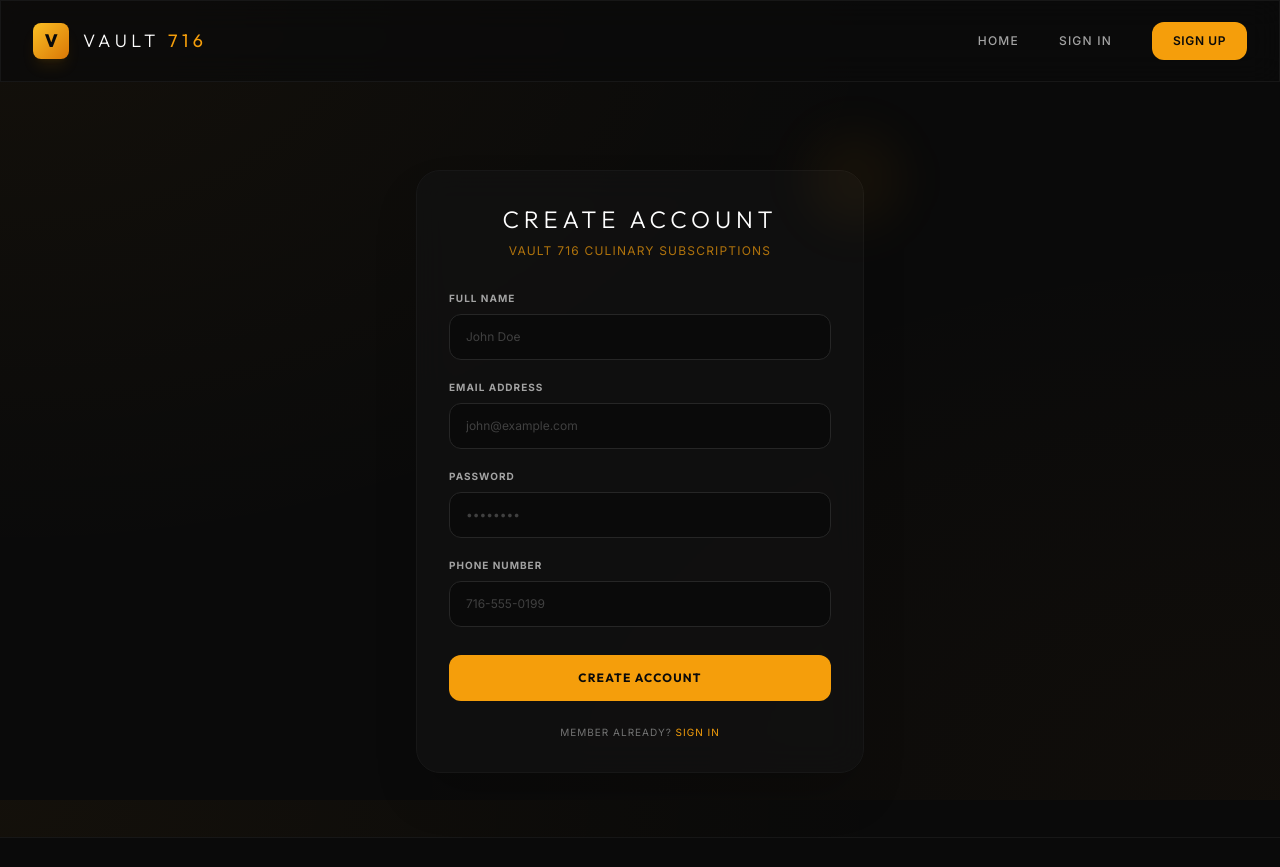
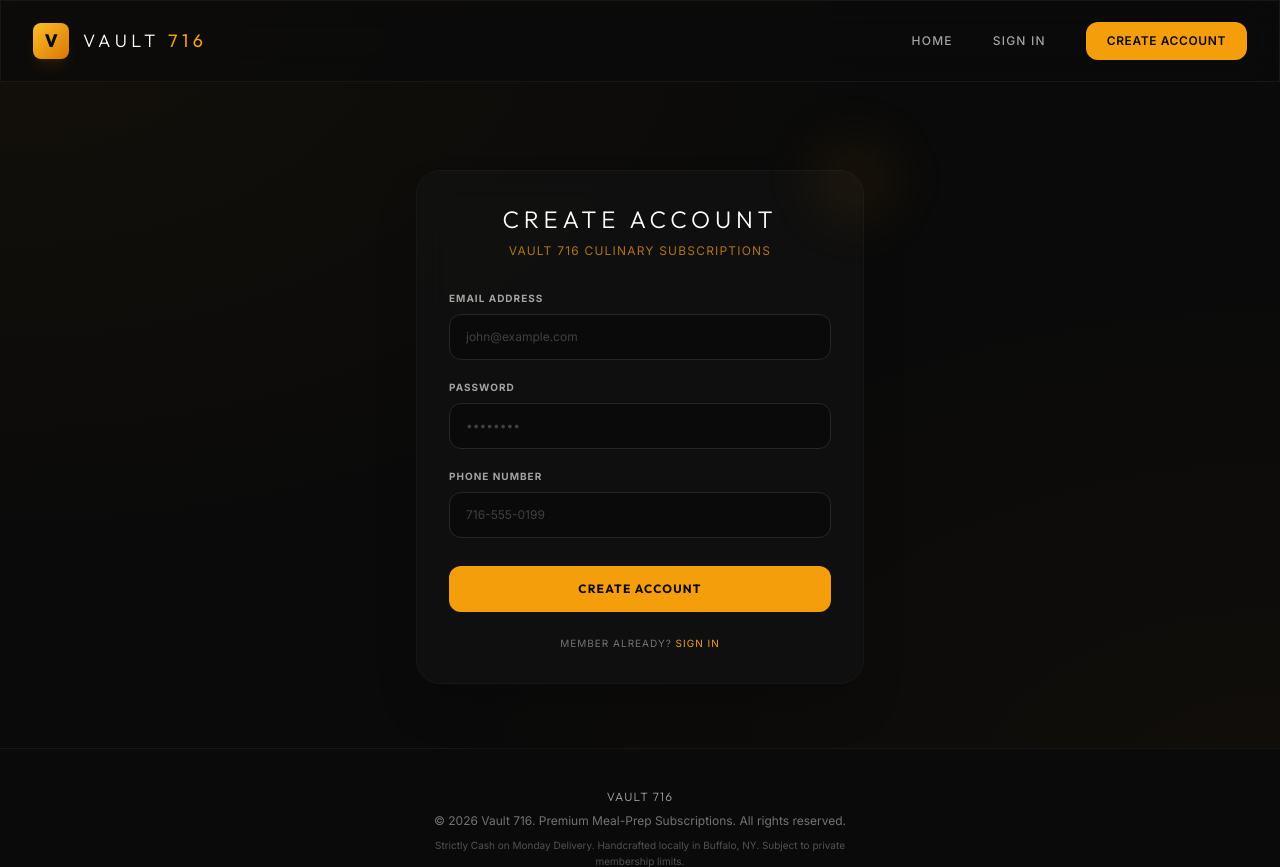
Before and after one commit to ananyasnh/vault716, a Flask app: page /register in a window 1280 px wide. Shown: the top 867 px of the page. Run offline with Flask 3, Linux system fonts and the light colour scheme; some libraries are stand-ins or nearby versions.

Commit message:
Update registration inputs and navigation button labels

```diff
--- a/app.py
+++ b/app.py
@@ -354,14 +354,15 @@ def register():
         return redirect(url_for('home'))
 
     if request.method == 'POST':
-        name = request.form.get('name', '').strip()
         email = request.form.get('email', '').strip().lower()
         password = request.form.get('password', '')
         phone = request.form.get('phone', '').strip()
 
-        if not name or not email or not password or not phone:
+        if not email or not password or not phone:
             flash("All fields are required.", "error")
             return render_template('register.html')
+
+        name = email.split('@')[0].capitalize()
 
         db = get_db()
         cursor = db.cursor()
--- a/templates/base.html
+++ b/templates/base.html
@@ -108,7 +108,7 @@
                         <a href="{{ url_for('logout') }}" class="text-xs uppercase tracking-widest font-medium text-neutral-500 hover:text-rose-400 transition-colors">Log Out</a>
                     {% else %}
                         <a href="{{ url_for('login') }}" class="text-xs uppercase tracking-widest font-medium text-neutral-400 hover:text-white transition-colors">Sign In</a>
-                        <a href="{{ url_for('register') }}" class="inline-flex items-center justify-center px-5 py-2.5 border border-amber-500/20 rounded-xl text-xs uppercase tracking-wider font-semibold text-neutral-950 bg-amber-500 hover:bg-amber-400 btn-glow transition-all">Sign Up</a>
+                        <a href="{{ url_for('register') }}" class="inline-flex items-center justify-center px-5 py-2.5 border border-amber-500/20 rounded-xl text-xs uppercase tracking-wider font-semibold text-neutral-950 bg-amber-500 hover:bg-amber-400 btn-glow transition-all">Create Account</a>
                     {% endif %}
                 </nav>
 
@@ -131,7 +131,7 @@
                 <a href="{{ url_for('logout') }}" class="block px-3 py-2.5 rounded-xl text-sm font-medium text-rose-400 hover:bg-neutral-900">Log Out</a>
             {% else %}
                 <a href="{{ url_for('login') }}" class="block px-3 py-2.5 rounded-xl text-sm font-medium text-neutral-400 hover:text-white hover:bg-neutral-900">Sign In</a>
-                <a href="{{ url_for('register') }}" class="block text-center w-full px-3 py-3 mt-2 rounded-xl text-sm font-semibold text-neutral-950 bg-amber-500 hover:bg-amber-400 transition-colors">Sign Up</a>
+                <a href="{{ url_for('register') }}" class="block text-center w-full px-3 py-3 mt-2 rounded-xl text-sm font-semibold text-neutral-950 bg-amber-500 hover:bg-amber-400 transition-colors">Create Account</a>
             {% endif %}
         </div>
     </header>
--- a/templates/index.html
+++ b/templates/index.html
@@ -62,7 +62,7 @@
                 {% if session.get('user_id') %}
                     <a href="{{ url_for('dashboard') }}" class="rounded-xl bg-amber-500 hover:bg-amber-400 px-6 py-3.5 text-xs font-bold uppercase tracking-widest text-neutral-950 shadow-lg hover:shadow-amber-500/10 btn-glow transition-all font-display">Go to Member Dashboard</a>
                 {% else %}
-                    <a href="{{ url_for('register') }}" class="rounded-xl bg-amber-500 hover:bg-amber-400 px-6 py-3.5 text-xs font-bold uppercase tracking-widest text-neutral-950 shadow-lg hover:shadow-amber-500/10 btn-glow transition-all font-display">Sign Up</a>
+                    <a href="{{ url_for('register') }}" class="rounded-xl bg-amber-500 hover:bg-amber-400 px-6 py-3.5 text-xs font-bold uppercase tracking-widest text-neutral-950 shadow-lg hover:shadow-amber-500/10 btn-glow transition-all font-display">Apply for Membership</a>
                     <a href="{{ url_for('login') }}" class="text-xs uppercase tracking-widest font-semibold text-neutral-300 hover:text-white transition-colors">Sign In <span aria-hidden="true">→</span></a>
                 {% endif %}
             </div>
--- a/templates/login.html
+++ b/templates/login.html
@@ -49,7 +49,7 @@
 
         <div class="mt-6 text-center text-[10px] text-neutral-500 uppercase tracking-widest">
             New here?
-            <a href="{{ url_for('register') }}" class="text-amber-500 hover:underline">Sign Up</a>
+            <a href="{{ url_for('register') }}" class="text-amber-500 hover:underline">Create Account</a>
         </div>
     </div>
 </div>
--- a/templates/register.html
+++ b/templates/register.html
@@ -14,12 +14,6 @@
         </div>
 
         <form action="{{ url_for('register') }}" method="POST" class="space-y-5">
-            <!-- Full Name -->
-            <div>
-                <label for="name" class="block text-[10px] font-bold uppercase tracking-widest text-neutral-400 mb-2">Full Name</label>
-                <input type="text" id="name" name="name" required placeholder="John Doe"
-                       class="w-full px-4 py-3.5 rounded-xl bg-neutral-950 border border-neutral-800 focus:border-amber-500 focus:ring-1 focus:ring-amber-500 focus:outline-none text-white text-xs placeholder-neutral-700 transition-colors">
-            </div>
 
             <!-- Email Address -->
             <div>
```
